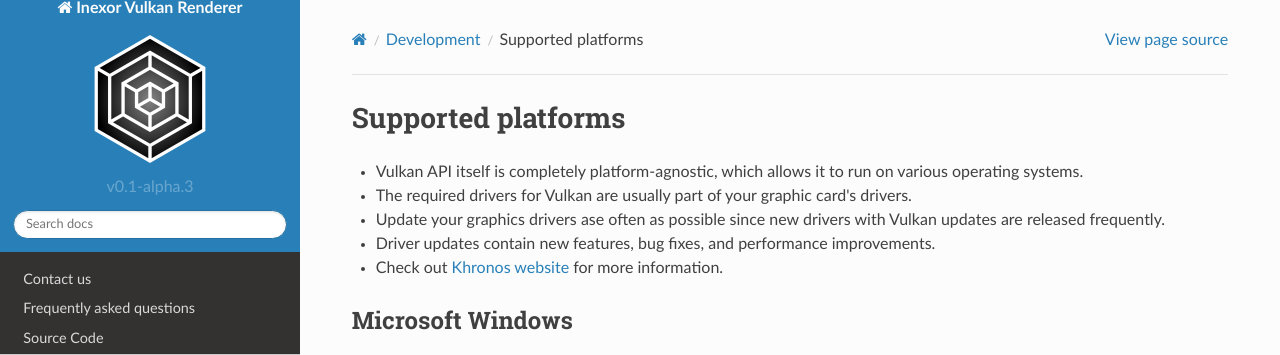
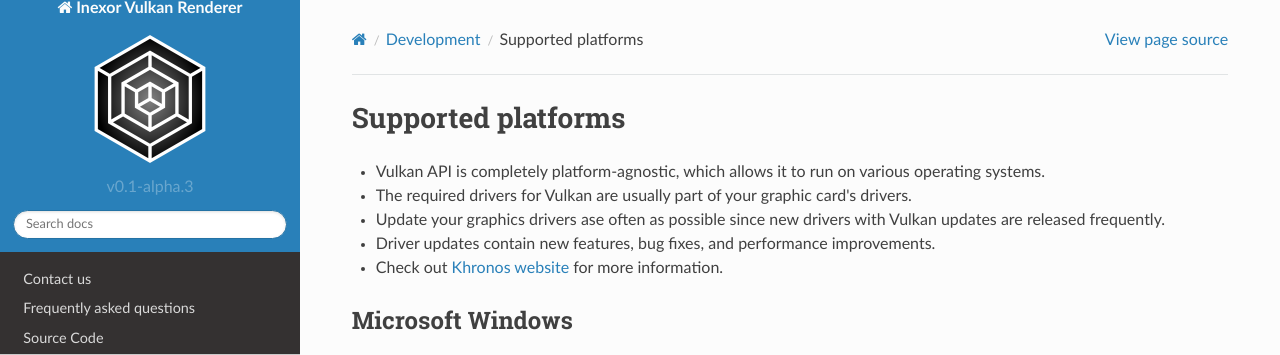
Before and after one commit to inexorgame/vulkan-renderer, a Sphinx documentation site: the page built from documentation/source/development/platforms.rst, in a window 1280 px wide and 1005 px high. Shown: the top 355 px of the window. Built offline with Sphinx 7.4.7 and the Read the Docs theme 2.0.0, drawn with Linux system fonts in a browser that asks for light colours; pages that are not in the unit, such as notebooks, are missing from menus.

Commit message:
[wiki] Updated page about supported platforms.
Signed-off-by: Johannes <johannesschneider@outlook.com>

```diff
--- a/documentation/source/development/platforms.rst
+++ b/documentation/source/development/platforms.rst
@@ -1,7 +1,7 @@
 Supported platforms
 ===================
 
-- Vulkan API itself is completely platform-agnostic, which allows it to run on various operating systems.
+- Vulkan API is completely platform-agnostic, which allows it to run on various operating systems.
 - The required drivers for Vulkan are usually part of your graphic card's drivers.
 - Update your graphics drivers ase often as possible since new drivers with Vulkan updates are released frequently.
 - Driver updates contain new features, bug fixes, and performance improvements.
```
